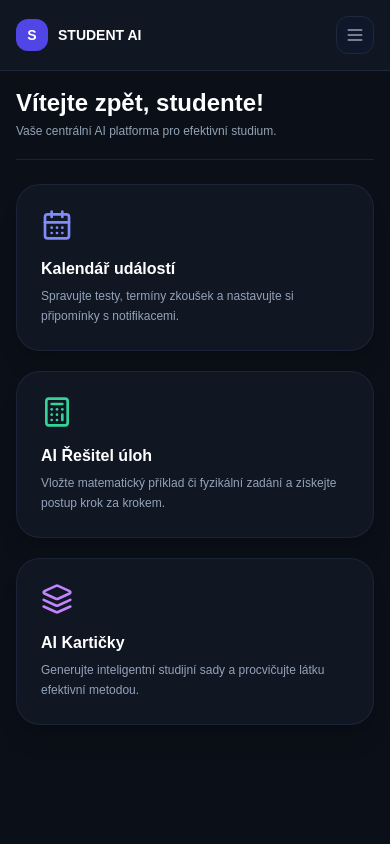
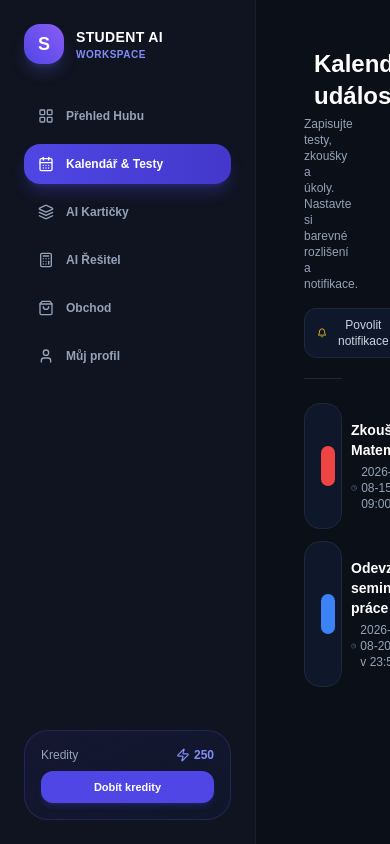
Before and after one commit to InfinityLook/Student-Ai, a Next.js app: page / in a window 390 px wide. Built offline with nearby package versions, Linux system fonts and the light colour scheme.

Commit message:
Refactor DashboardShell for calendar view and nav items
Updated the active view to 'calendar' and modified navigation items to include categories. Adjusted layout and styling for better responsiveness.

```diff
--- a/components/DashboardShell.tsx
+++ b/components/DashboardShell.tsx
@@ -9,34 +9,28 @@ import {
   User,
   Sparkles,
   Zap,
-  LayoutGrid,
-  Menu,
-  X,
-  ShieldCheck,
-  Check
+  LayoutGrid
 } from 'lucide-react';
 
 import CalendarModule from './modules/CalendarModule';
 
 export default function DashboardShell() {
-  const [activeView, setActiveView] = useState('dashboard');
-  const [mobileMenuOpen, setMobileMenuOpen] = useState(false);
-  const [userCredits] = useState(250);
+  const [activeView, setActiveView] = useState('calendar');
 
   const navItems = [
-    { id: 'dashboard', label: 'Přehled Hubu', icon: LayoutGrid },
-    { id: 'calendar', label: 'Kalendář & Testy', icon: CalendarDays },
-    { id: 'flashcards', label: 'AI Kartičky', icon: Layers },
-    { id: 'solver', label: 'AI Řešitel', icon: Calculator },
-    { id: 'store', label: 'Obchod & Kredity', icon: ShoppingBag },
-    { id: 'profile', label: 'Můj profil', icon: User },
+    { id: 'dashboard', label: 'Přehled Hubu', icon: LayoutGrid, cat: 'Hlavní' },
+    { id: 'calendar', label: 'Kalendář & Testy', icon: CalendarDays, cat: 'Organizování' },
+    { id: 'flashcards', label: 'AI Kartičky', icon: Layers, cat: 'Učení' },
+    { id: 'solver', label: 'AI Řešitel', icon: Calculator, cat: 'Učení' },
+    { id: 'store', label: 'Obchod', icon: ShoppingBag, cat: 'Účet' },
+    { id: 'profile', label: 'Můj profil', icon: User, cat: 'Účet' },
   ];
 
   return (
-    <div className="min-h-screen bg-[#0B0F17] text-slate-100 flex flex-col md:flex-row font-sans selection:bg-indigo-500 selection:text-white">
+    <div className="min-h-screen bg-[#0B0F17] text-slate-100 flex font-sans">
 
-      {/* DESKTOPOVÝ SIDEBAR */}
-      <aside className="w-64 bg-[#111623]/90 backdrop-blur-xl border-r border-slate-800/60 p-6 hidden md:flex flex-col justify-between flex-shrink-0">
+      {/* Pevný levý panel s technickým skleněným efektem */}
+      <aside className="w-64 bg-[#111623]/90 border-r border-slate-800/60 p-6 flex flex-col justify-between flex-shrink-0">
         <div className="space-y-8">
 
           {/* Logo Brand */}
@@ -51,7 +45,7 @@ export default function DashboardShell() {
           </div>
 
           {/* Navigace */}
-          <nav className="space-y-1.5">
+          <nav className="space-y-2">
             {navItems.map((item) => {
               const Icon = item.icon;
               const isActive = activeView === item.id;
@@ -74,11 +68,11 @@ export default function DashboardShell() {
         </div>
 
         {/* Kredity Karta */}
-        <div className="bg-gradient-to-br from-indigo-950/40 to-slate-900 border border-indigo-500/20 p-4 rounded-3xl space-y-2.5">
+        <div className="bg-gradient-to-br from-indigo-950/40 to-slate-900 border border-indigo-500/20 p-4 rounded-3xl space-y-2">
           <div className="flex items-center justify-between text-xs">
-            <span className="text-slate-400 font-medium">Zůstatek kreditů</span>
+            <span className="text-slate-400 font-medium">Kredity</span>
             <span className="font-extrabold text-indigo-400 flex items-center gap-1">
-              <Zap className="w-3.5 h-3.5" /> {userCredits}
+              <Zap className="w-3.5 h-3.5" /> 250
             </span>
           </div>
           <button
@@ -90,179 +84,53 @@ export default function DashboardShell() {
         </div>
       </aside>
 
-      {/* MOBILNÍ NAVIGACE */}
-      <div className="md:hidden bg-[#111623] border-b border-slate-800 p-4 flex items-center justify-between sticky top-0 z-50">
-        <div className="flex items-center gap-2.5">
-          <div className="w-8 h-8 rounded-xl bg-indigo-600 flex items-center justify-center font-bold text-white text-sm">
-            S
-          </div>
-          <span className="font-bold text-sm text-white">STUDENT AI</span>
-        </div>
+      {/* Hlavní pracovní plocha */}
+      <main className="flex-1 overflow-y-auto p-8">
+        {activeView === 'calendar' && <CalendarModule />}
 
-        <button
-          onClick={() => setMobileMenuOpen(!mobileMenuOpen)}
-          className="p-2 text-slate-400 hover:text-white bg-slate-900 border border-slate-800 rounded-xl"
-        >
-          {mobileMenuOpen ? <X className="w-5 h-5" /> : <Menu className="w-5 h-5" />}
-        </button>
-      </div>
-
-      {/* Mobilní menu drawer */}
-      {mobileMenuOpen && (
-        <div className="md:hidden fixed inset-0 bg-[#0B0F17]/98 backdrop-blur-md z-40 pt-20 p-6 space-y-2">
-          {navItems.map((item) => {
-            const Icon = item.icon;
-            return (
-              <button
-                key={item.id}
-                onClick={() => {
-                  setActiveView(item.id);
-                  setMobileMenuOpen(false);
-                }}
-                className={`w-full flex items-center gap-3 px-4 py-3 rounded-2xl text-xs font-semibold ${
-                  activeView === item.id ? 'bg-indigo-600 text-white' : 'text-slate-400 bg-[#111623] border border-slate-800'
-                }`}
-              >
-                <Icon className="w-4 h-4" />
-                <span>{item.label}</span>
-              </button>
-            );
-          })}
-        </div>
-      )}
-
-      {/* HLAVNÍ OBSAHOVÁ PLOCHA */}
-      <main className="flex-1 overflow-y-auto p-4 md:p-10">
-
-        {/* 1. PŘEHLED HUBU (BENTO GRID) */}
         {activeView === 'dashboard' && (
           <div className="max-w-5xl mx-auto space-y-6">
-            <div className="flex justify-between items-center border-b border-slate-800/80 pb-5">
-              <div>
-                <h1 className="text-2xl font-black text-white">Vítejte zpět, studente!</h1>
-                <p className="text-xs text-slate-400 mt-1">Vaše centrální AI platforma pro efektivní studium.</p>
-              </div>
-              <div className="hidden sm:flex items-center gap-2 bg-[#111623] border border-slate-800 px-3.5 py-2 rounded-2xl text-xs text-indigo-300 font-bold">
-                <Zap className="w-4 h-4 text-indigo-400" />
-                <span>{userCredits} kreditů k dispozici</span>
-              </div>
-            </div>
-
-            <div className="grid grid-cols-1 md:grid-cols-3 gap-5">
+            <h1 className="text-2xl font-black text-white">Přehled studia</h1>
+            <div className="grid grid-cols-1 md:grid-cols-3 gap-4">
               <div
                 onClick={() => setActiveView('calendar')}
-                className="bg-[#111623] border border-slate-800/80 p-6 rounded-3xl hover:border-indigo-500/50 cursor-pointer transition group shadow-xl"
+                className="bg-[#111623] border border-slate-800/80 p-6 rounded-3xl hover:border-indigo-500/50 cursor-pointer transition"
               >
-                <CalendarDays className="w-8 h-8 text-indigo-400 mb-4 group-hover:scale-110 transition" />
+                <CalendarDays className="w-8 h-8 text-indigo-400 mb-3" />
                 <h3 className="font-bold text-white text-base">Kalendář událostí</h3>
-                <p className="text-xs text-slate-400 mt-1.5 leading-relaxed">Spravujte testy, termíny zkoušek a nastavujte si připomínky s notifikacemi.</p>
+                <p className="text-xs text-slate-400 mt-1">Spravujte testy, zkoušky a notifikace.</p>
               </div>
 
               <div
                 onClick={() => setActiveView('solver')}
-                className="bg-[#111623] border border-slate-800/80 p-6 rounded-3xl hover:border-emerald-500/50 cursor-pointer transition group shadow-xl"
+                className="bg-[#111623] border border-slate-800/80 p-6 rounded-3xl hover:border-indigo-500/50 cursor-pointer transition"
               >
-                <Calculator className="w-8 h-8 text-emerald-400 mb-4 group-hover:scale-110 transition" />
-                <h3 className="font-bold text-white text-base">AI Řešitel úloh</h3>
-                <p className="text-xs text-slate-400 mt-1.5 leading-relaxed">Vložte matematický příklad či fyzikální zadání a získejte postup krok za krokem.</p>
+                <Calculator className="w-8 h-8 text-emerald-400 mb-3" />
+                <h3 className="font-bold text-white text-base">AI Řešitel</h3>
+                <p className="text-xs text-slate-400 mt-1">Vložte příklad a získejte postup krok za krokem.</p>
               </div>
 
               <div
                 onClick={() => setActiveView('flashcards')}
-                className="bg-[#111623] border border-slate-800/80 p-6 rounded-3xl hover:border-purple-500/50 cursor-pointer transition group shadow-xl"
+                className="bg-[#111623] border border-slate-800/80 p-6 rounded-3xl hover:border-indigo-500/50 cursor-pointer transition"
               >
-                <Layers className="w-8 h-8 text-purple-400 mb-4 group-hover:scale-110 transition" />
-                <h3 className="font-bold text-white text-base">AI Kartičky</h3>
-                <p className="text-xs text-slate-400 mt-1.5 leading-relaxed">Generujte inteligentní studijní sady a procvičujte látku efektivní metodou.</p>
+                <Layers className="w-8 h-8 text-purple-400 mb-3" />
+                <h3 className="font-bold text-white text-base">Procvičování</h3>
+                <p className="text-xs text-slate-400 mt-1">Generování studijních kartiček.</p>
               </div>
             </div>
           </div>
         )}
 
-        {/* 2. KALENDÁŘ MODUL */}
-        {activeView === 'calendar' && <CalendarModule />}
-
-        {/* 3. AI KARTIČKY */}
-        {activeView === 'flashcards' && (
-          <div className="max-w-4xl mx-auto bg-[#111623] border border-slate-800 p-8 rounded-3xl space-y-6 shadow-xl">
-            <div className="border-b border-slate-800 pb-4">
-              <h1 className="text-2xl font-extrabold text-white flex items-center gap-2.5">
-                <Layers className="w-7 h-7 text-purple-400" />
-                <span>AI Kartičky & Procvičování</span>
-              </h1>
-              <p className="text-xs text-slate-400 mt-1">Interaktivní studijní sady vygenerované z vašich poznámek.</p>
-            </div>
-            <div className="bg-[#0B0F17] border border-slate-800 rounded-2xl p-10 text-center text-slate-400 text-xs">
-              Modul pro kartičky je připraven k použití.
-            </div>
+        {['flashcards', 'solver', 'store', 'profile'].includes(activeView) && (
+          <div className="max-w-4xl mx-auto bg-[#111623] border border-slate-800 p-8 rounded-3xl text-center space-y-4">
+            <Sparkles className="w-10 h-10 text-indigo-400 mx-auto" />
+            <h2 className="text-xl font-bold text-white capitalize">Sekce: {activeView}</h2>
+            <p className="text-xs text-slate-400">Tato sekce je napojena v menu a připravena na váš obsah.</p>
           </div>
         )}
-
-        {/* 4. AI ŘEŠITEL */}
-        {activeView === 'solver' && (
-          <div className="max-w-4xl mx-auto bg-[#111623] border border-slate-800 p-8 rounded-3xl space-y-6 shadow-xl">
-            <div className="border-b border-slate-800 pb-4">
-              <h1 className="text-2xl font-extrabold text-white flex items-center gap-2.5">
-                <Calculator className="w-7 h-7 text-emerald-400" />
-                <span>AI Řešitel úloh</span>
-              </h1>
-              <p className="text-xs text-slate-400 mt-1">Zadejte příklad a nechte AI vygenerovat detailní řešení.</p>
-            </div>
-            <div className="bg-[#0B0F17] border border-slate-800 rounded-2xl p-10 text-center text-slate-400 text-xs">
-              AI Řešitel je připraven k zadání úlohy.
-            </div>
-          </div>
-        )}
-
-        {/* 5. OBCHOD & KREDITY */}
-        {activeView === 'store' && (
-          <div className="max-w-4xl mx-auto bg-[#111623] border border-slate-800 p-8 rounded-3xl space-y-6 shadow-xl">
-            <div className="border-b border-slate-800 pb-4">
-              <h1 className="text-2xl font-extrabold text-white flex items-center gap-2.5">
-                <ShoppingBag className="w-7 h-7 text-indigo-400" />
-                <span>Obchod & AI Kredity</span>
-              </h1>
-              <p className="text-xs text-slate-400 mt-1">Dobijte si kredity nebo zvolte prémiový balíček.</p>
-            </div>
-            <div className="grid grid-cols-1 md:grid-cols-2 gap-4">
-              <div className="bg-[#0B0F17] border border-indigo-500/40 rounded-2xl p-6 space-y-4">
-                <h3 className="text-base font-bold text-white flex items-center gap-2">
-                  <Zap className="w-5 h-5 text-indigo-400" />
-                  <span>Student Pro (500 kreditů)</span>
-                </h3>
-                <p className="text-2xl font-black text-white">199 Kč</p>
-                <button className="w-full bg-indigo-600 hover:bg-indigo-500 text-white py-2.5 rounded-xl text-xs font-bold transition">
-                  Zakoupit balíček
-                </button>
-              </div>
-            </div>
-          </div>
-        )}
-
-        {/* 6. MŮJ PROFIL */}
-        {activeView === 'profile' && (
-          <div className="max-w-4xl mx-auto bg-[#111623] border border-slate-800 p-8 rounded-3xl space-y-6 shadow-xl">
-            <div className="border-b border-slate-800 pb-4">
-              <h1 className="text-2xl font-extrabold text-white flex items-center gap-2.5">
-                <User className="w-7 h-7 text-indigo-400" />
-                <span>Můj Profil</span>
-              </h1>
-              <p className="text-xs text-slate-400 mt-1">Správa vašeho účtu a studijních preferencí.</p>
-            </div>
-            <div className="bg-[#0B0F17] border border-slate-800 rounded-2xl p-6 flex items-center gap-4">
-              <div className="w-14 h-14 rounded-2xl bg-indigo-600 flex items-center justify-center font-bold text-white text-lg">
-                ST
-              </div>
-              <div>
-                <h3 className="text-sm font-bold text-white">Student AI Uživatel</h3>
-                <p className="text-xs text-slate-400">student@skola.cz</p>
-              </div>
-            </div>
-          </div>
-        )}
-
       </main>
 
     </div>
   );
-            }
+              }
```
